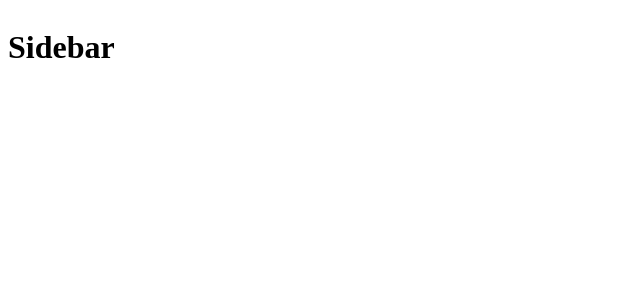
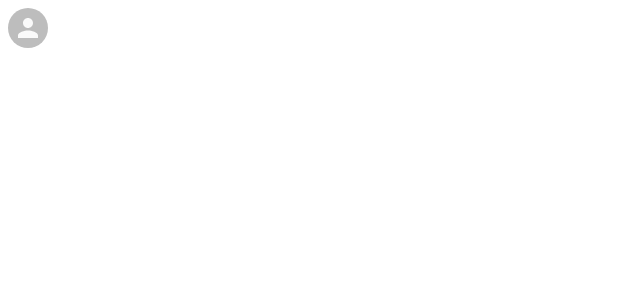
Before and after one commit to MisteryPoints/WhatsappClone, a Next.js app in the folder whatsapp-devpoint/: page / in a window 1280 px wide. Shown: the top 300 px of the page, without its empty margins (0-640 px from the left). Built offline with nearby package versions, Linux system fonts and the light colour scheme.

Commit message:
Adding Avatar and MUI

```diff
--- a/whatsapp-devpoint/components/Sidebar.js
+++ b/whatsapp-devpoint/components/Sidebar.js
@@ -1,9 +1,12 @@
+import { Avatar } from "@material-ui/core"
 import styled from "styled-components"
 
 function Sidebar() {
   return (
     <Container>
-        <h1>Sidebar</h1>
+        <Header>
+            <UseAvatar />
+        </Header>
     </Container>
   )
 }
@@ -11,5 +14,12 @@ function Sidebar() {
 export default Sidebar
 
 const Container = styled.div`
-    display: flex;
+
 `
+
+const Header = styled.div`
+
+`
+
+const UseAvatar = styled(Avatar)`
+`
--- a/whatsapp-devpoint/package.json
+++ b/whatsapp-devpoint/package.json
@@ -9,6 +9,8 @@
     "lint": "next lint"
   },
   "dependencies": {
+    "@material-ui/core": "^4.12.4",
+    "@material-ui/icons": "^4.11.3",
     "next": "13.0.0",
     "react": "18.2.0",
     "react-dom": "18.2.0",
```
Also changed, not shown: 1 other file (tests, documents, lock files or other folders).
